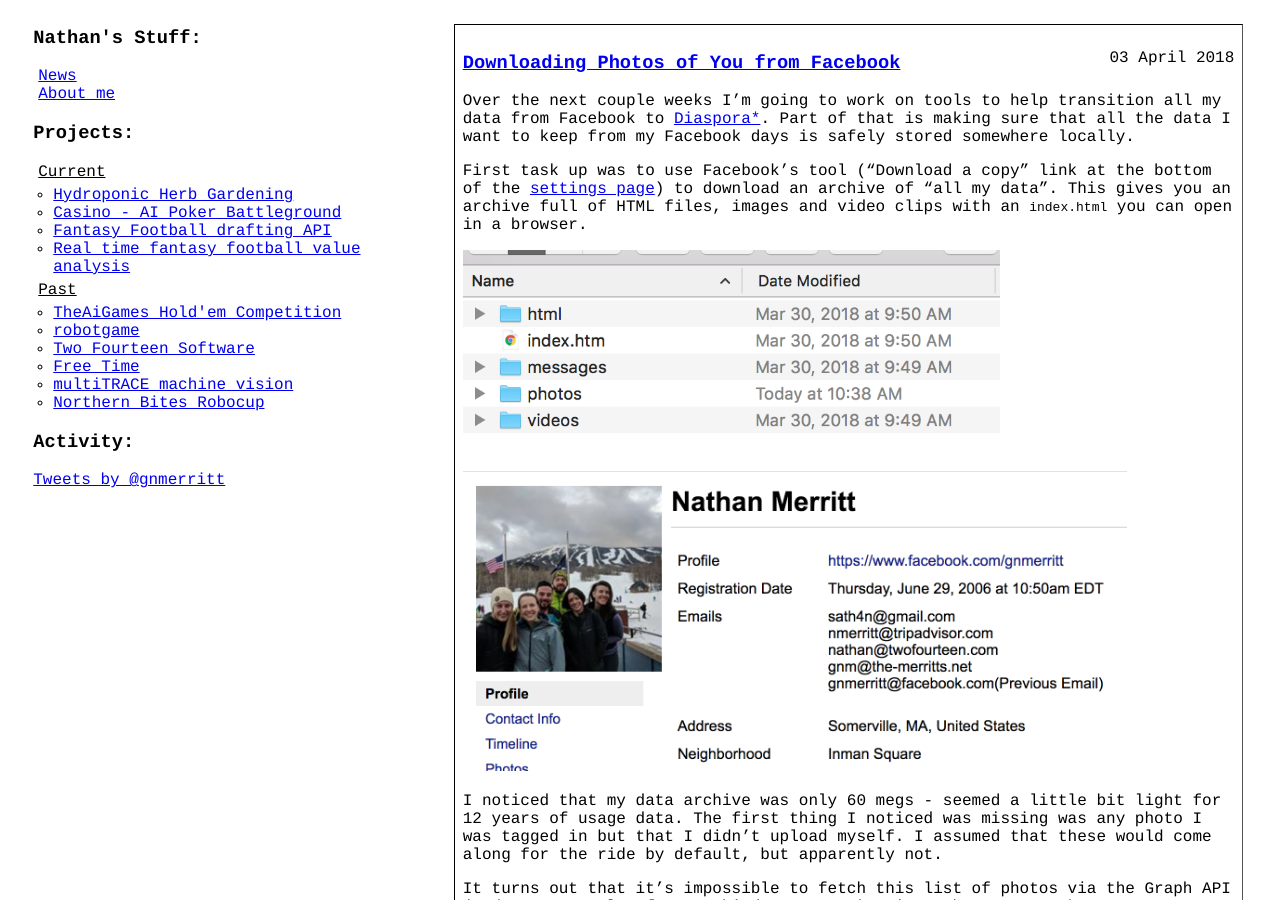
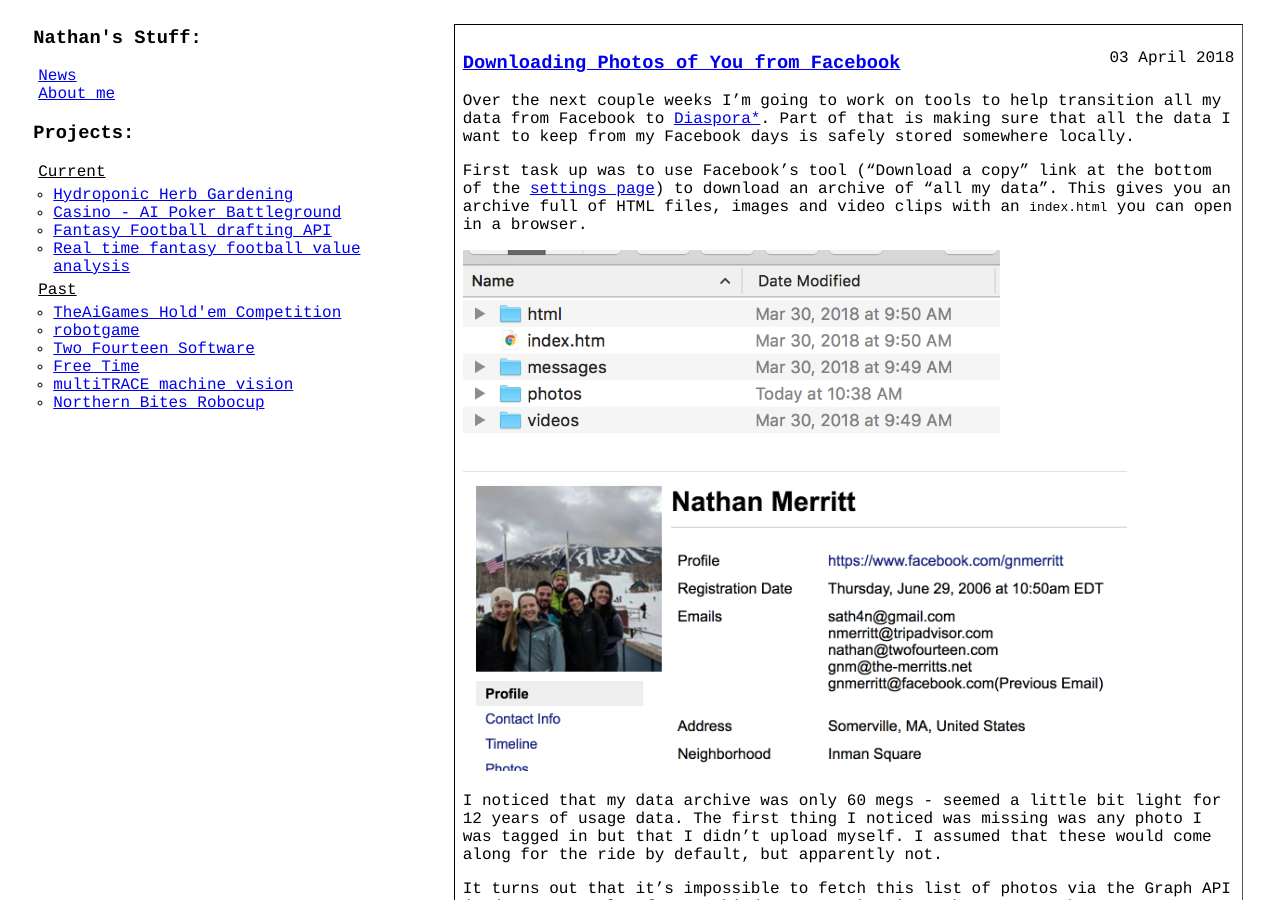
Before and after one commit to gnmerritt/gnmerritt.net, a Jekyll site: the page built from index.markdown, in a window 1280 px wide and 900 px high. Built offline with Jekyll 4.4.1, drawn with Linux system fonts in a browser that asks for light colours; comment, search, counter and statistics services are not loaded.

Commit message:
no more twitter sidebar

```diff
--- a/_layouts/default.html
+++ b/_layouts/default.html
@@ -45,11 +45,6 @@
      </ul>
    </li>
   </ul>
-
-  <h3 class="hidePhone">Activity:</h3>
-
-  <a class="twitter-timeline" data-dnt="true" href="https://twitter.com/gnmerritt" data-widget-id="302537346220429312">Tweets by @gnmerritt</a>
-<script>!function(d,s,id){var js,fjs=d.getElementsByTagName(s)[0];if(!d.getElementById(id)){js=d.createElement(s);js.id=id;js.src="//platform.twitter.com/widgets.js";fjs.parentNode.insertBefore(js,fjs);}}(document,"script","twitter-wjs");</script>
 </nav>
 
 <div id="content" class="col main">
```
